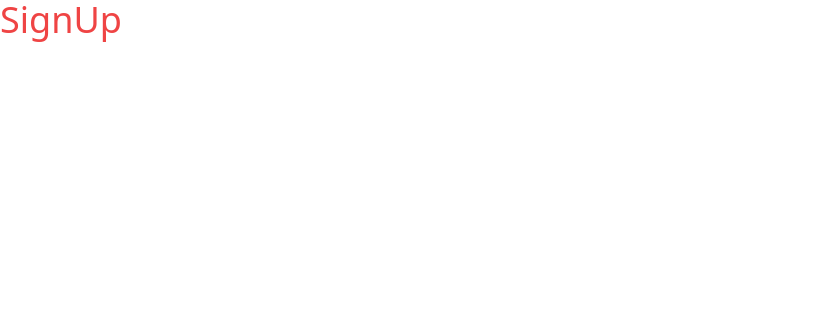
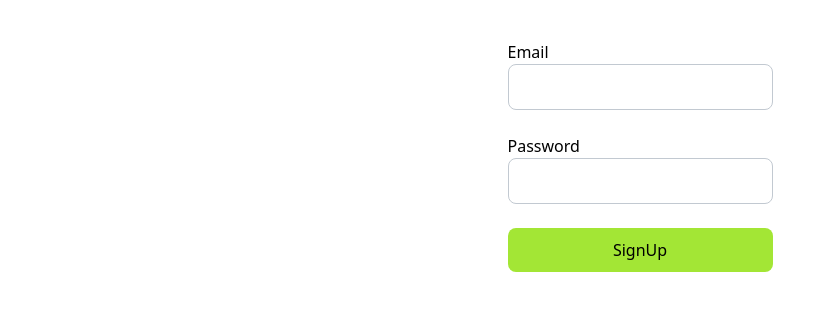
Before and after one commit to ayush-baral/social-media-app, a React (Create React App) app: page /signup in a window 1280 px wide. Shown: the top 310 px of the page, without its empty margins (0-835 px from the left). Built offline with nearby package versions, Linux system fonts and the light colour scheme.

Commit message:
create reusuable form component

```diff
--- a/package.json
+++ b/package.json
@@ -6,6 +6,7 @@
     "@testing-library/jest-dom": "^5.16.5",
     "@testing-library/react": "^13.4.0",
     "@testing-library/user-event": "^13.5.0",
+    "firebase": "^9.17.1",
     "react": "^18.2.0",
     "react-dom": "^18.2.0",
     "react-hook-form": "^7.43.3",
--- /dev/null
+++ b/src/Components/UI/Input.js
@@ -0,0 +1,35 @@
+import React from 'react';
+
+const Input = ({
+  register,
+  errors,
+  name,
+  rules,
+  placeholder,
+  className,
+  ...props
+}) => {
+  return (
+    <div>
+      {props?.label && <p>{props?.label}</p>}
+
+      <input
+        className={`border border-[#C2C9D1]  px-4 py-[10px]  rounded-lg mb-2 ${
+          className ? className : ''
+        }`}
+        type={'text'}
+        placeholder={placeholder}
+        {...register(name, {
+          required: 'This field is required',
+          ...rules,
+        })}
+      />
+
+      {errors?.[name]?.message && (
+        <p className='text-sm text-red-500'> {errors?.[name]?.message}</p>
+      )}
+    </div>
+  );
+};
+
+export default Input;
--- a/src/Pages/SignUp.js
+++ b/src/Pages/SignUp.js
@@ -1,7 +1,49 @@
 import React from 'react';
+import { createUserWithEmailAndPassword } from 'firebase/auth';
+import { auth } from '../firebase';
+import { useForm } from 'react-hook-form';
+import Input from '../Components/UI/Input';
 
 const SignUp = () => {
-  return <div className='text-4xl text-red-500'>SignUp</div>;
+  const {
+    register,
+    handleSubmit,
+    watch,
+    formState: { errors },
+  } = useForm();
+
+  const onSubmit = (data) => console.log('data', data);
+
+  return (
+    <div className='flex justify-center items-center pt-10'>
+      <form onSubmit={handleSubmit(onSubmit)} className='flex flex-col gap-y-4'>
+        <Input
+          label={'Email'}
+          name='email'
+          register={register}
+          errors={errors}
+          rules={{
+            pattern: {
+              value: /^[A-Z0-9._%+-]+@[A-Z0-9.-]+\.[A-Z]{2,}$/i,
+              message: 'invalid email address',
+            },
+          }}
+        />
+        <Input
+          label={'Password'}
+          name='password'
+          register={register}
+          errors={errors}
+        />
+        <button
+          type='submit'
+          className='py-[10px] px-[18px] rounded-lg disabled:cursor-not-allowed bg-lime-400'
+        >
+          SignUp
+        </button>
+      </form>
+    </div>
+  );
 };
 
 export default SignUp;
--- /dev/null
+++ b/src/firebase.js
@@ -0,0 +1,27 @@
+// Import the functions you need from the SDKs you need
+import { initializeApp } from 'firebase/app';
+import { getAnalytics } from 'firebase/analytics';
+import { getAuth } from 'firebase/auth';
+// TODO: Add SDKs for Firebase products that you want to use
+// https://firebase.google.com/docs/web/setup#available-libraries
+
+// Your web app's Firebase configuration
+// For Firebase JS SDK v7.20.0 and later, measurementId is optional
+const firebaseConfig = {
+  apiKey: 'AIzaSyBPLiYXe7RnhZFNym0bha6dNe3NICugKO8',
+  authDomain: 'social-media-app-6edaf.firebaseapp.com',
+  projectId: 'social-media-app-6edaf',
+  storageBucket: 'social-media-app-6edaf.appspot.com',
+  messagingSenderId: '128684684634',
+  appId: '1:128684684634:web:c52cf9283169a9d7116f63',
+  measurementId: 'G-CRQY6XJK2L',
+};
+
+// Initialize Firebase
+const app = initializeApp(firebaseConfig);
+
+export const auth = getAuth(app);
+
+const analytics = getAnalytics(app);
+
+export default app;
```
Also changed, not shown: 1 other file (tests, documents, lock files or other folders).
